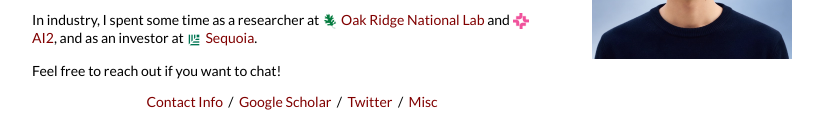
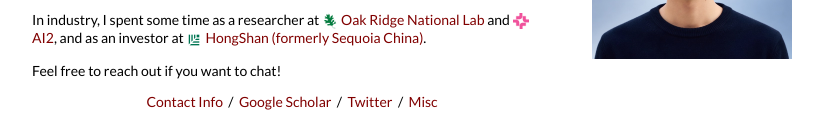
Before and after one commit to fglx-c/miaosenchai, a plain HTML site: page index.html in a window 1280 px wide. Shown: the part 234-353 px from the top of the page, without its empty margins (228-1051 px from the left). Drawn offline with Linux system fonts and the light colour scheme.

Commit message:
Rename Sequoia to HongShan (formerly Sequoia China)

```diff
--- a/index.html
+++ b/index.html
@@ -42,7 +42,7 @@
                 and
                 <img src="images/ai2.png" alt="AI2" style="height:16px;vertical-align:middle;margin-right:3px;"><a href="https://allenai.org/">AI2</a>,
                 and as an investor at
-                <img src="images/sequoia.png" alt="Sequoia" style="height:16px;vertical-align:middle;margin-right:3px;"><a href="https://www.hsgcap.com/">Sequoia</a>.
+                <img src="images/sequoia.png" alt="HongShan" style="height:16px;vertical-align:middle;margin-right:3px;"><a href="https://www.hsgcap.com/">HongShan (formerly Sequoia China)</a>.
               </p>
               <p>
                 Feel free to reach out if you want to chat!
```
